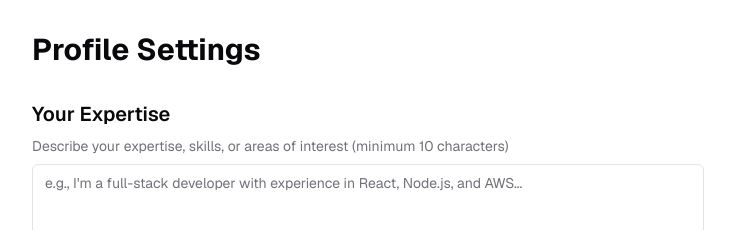
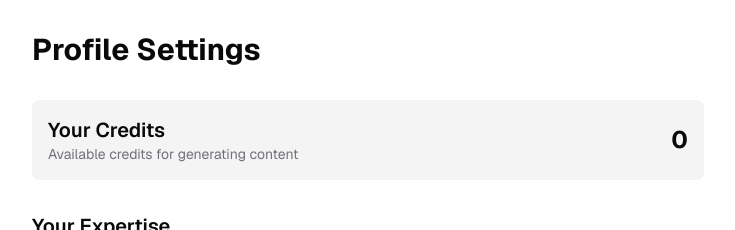
Before and after one commit to TheLukaDragar/brainblendvercel, a Next.js app: page /profile in a window 1280 px wide. Shown: the top 230 px of the page, without its empty margins (272-1007 px from the left). Built offline with nearby package versions, Linux system fonts and the light colour scheme; no server answers; sample sign-in values are in the browser's storage.

Commit message:
Added credits info on the profile page

```diff
--- a/components/profile-form.tsx
+++ b/components/profile-form.tsx
@@ -20,6 +20,7 @@ export function ProfileForm({ user }: ProfileFormProps) {
   const [extractedTags, setExtractedTags] = useState<string[]>([]);
   const [isLoading, setIsLoading] = useState(false);
   const [isFetching, setIsFetching] = useState(false);
+  const [credits, setCredits] = useState<number>(0);
 
   useEffect(() => {
     const fetchUserData = async () => {
@@ -32,6 +33,7 @@ export function ProfileForm({ user }: ProfileFormProps) {
         const userData = await response.json();
         setExpertise(userData.expertise || '');
         setExtractedTags(userData.expertiseTags || []);
+        setCredits(userData.credits || 0);
       } catch (error) {
         console.error('Error fetching user data:', error);
         toast.error('Failed to load profile data');
@@ -110,6 +112,15 @@ export function ProfileForm({ user }: ProfileFormProps) {
 
   return (
     <div className="space-y-8 h-full flex flex-col">
+      <div className="space-y-4">
+        <div className="flex items-center justify-between p-4 bg-muted rounded-lg">
+          <div>
+            <h2 className="text-xl font-semibold">Your Credits</h2>
+            <p className="text-sm text-muted-foreground">Available credits for generating content</p>
+          </div>
+          <div className="text-2xl font-bold">{credits}</div>
+        </div>
+      </div>
       <div className="space-y-4 flex-grow">
         <div className="space-y-2">
           <h2 className="text-xl font-semibold">Your Expertise</h2>
```
